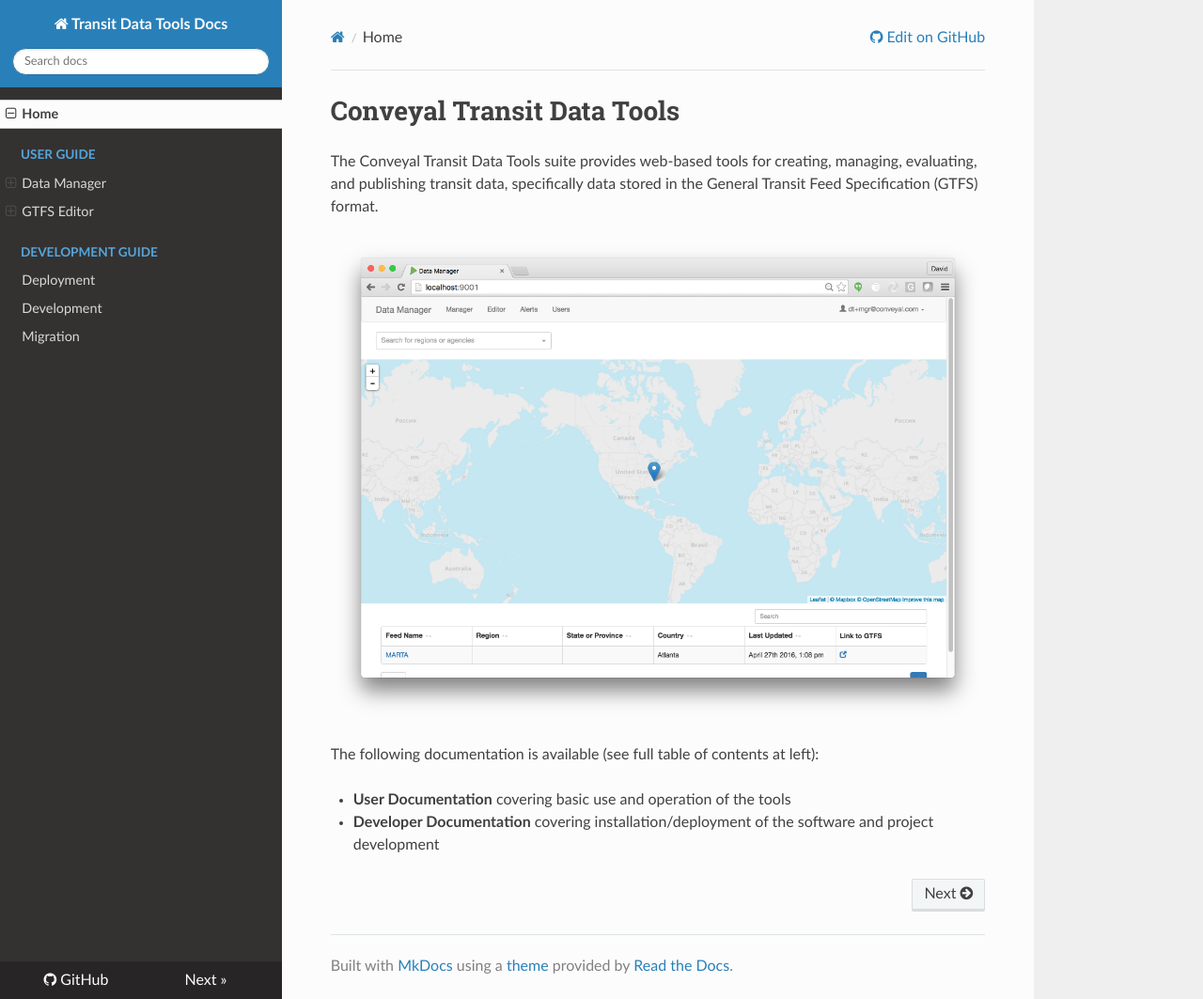
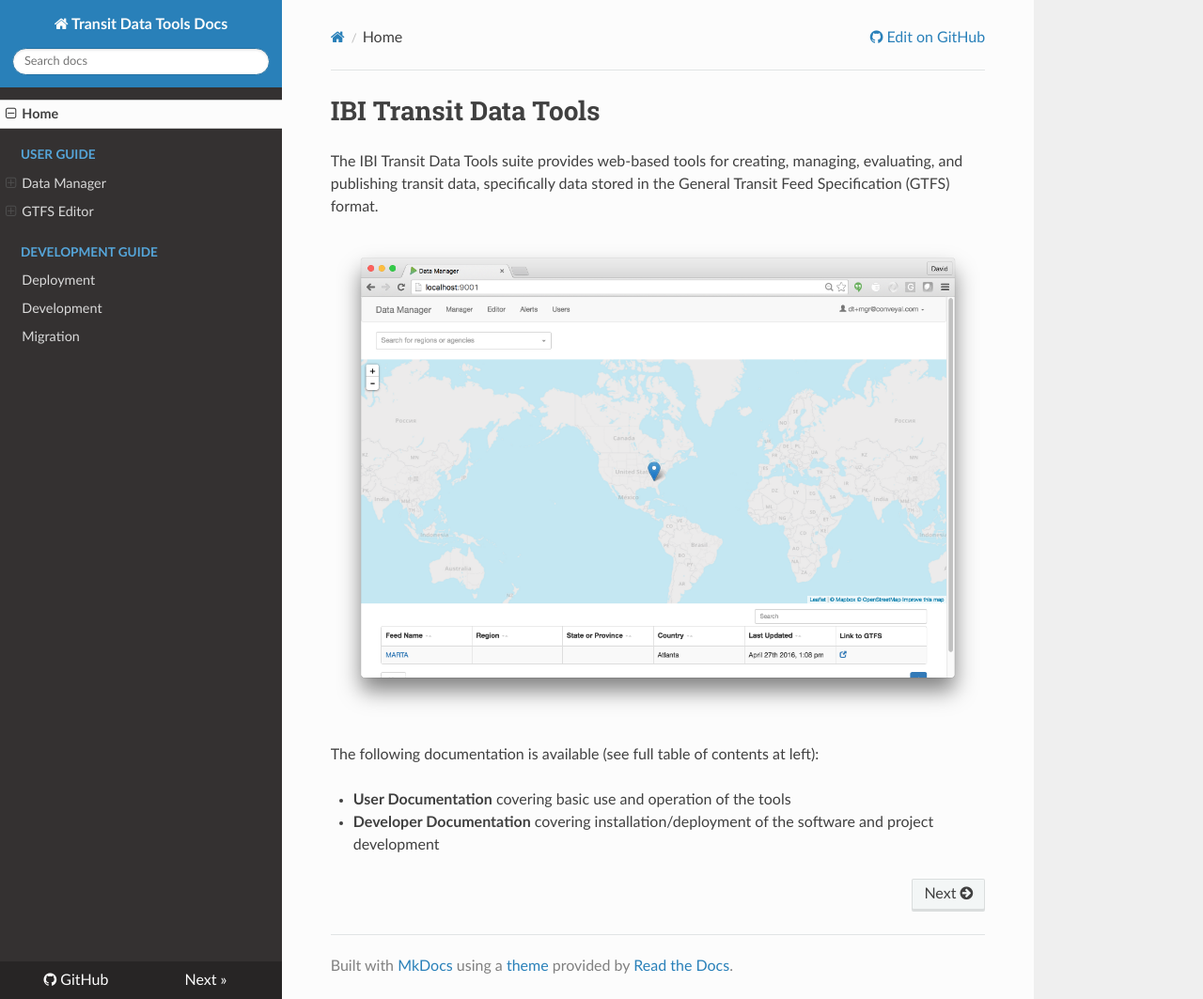
Before and after one commit to wtchen/datatools-ui, an MkDocs documentation site: the page built from docs/index.md, in a window 1280 px wide and 1063 px high. Shown: the whole window at 94% size. Built offline with MkDocs 1.6.1, drawn with Linux system fonts in a browser that asks for light colours; nearby versions of some CDN libraries; old or Windows-style settings are respelled for this version of MkDocs.

Commit message:
docs: replace mentions of Conveyal w IBI

```diff
--- a/docs/index.md
+++ b/docs/index.md
@@ -1,6 +1,6 @@
-# Conveyal Transit Data Tools
+# IBI Transit Data Tools
 
-The Conveyal Transit Data Tools suite provides web-based tools for creating, managing, evaluating, and publishing transit data, specifically data stored in the General Transit Feed Specification (GTFS) format.
+The IBI Transit Data Tools suite provides web-based tools for creating, managing, evaluating, and publishing transit data, specifically data stored in the General Transit Feed Specification (GTFS) format.
 
 ![screenshot](img/public-portal.png)
 
```
Also changed, not shown: docs/dev/deployment.md (+4 -4 lines), docs/dev/migration.md (+1 -1 lines), docs/user/editor/introduction.md (+2 -2 lines), docs/dev/development.md (line endings or trailing spaces).
